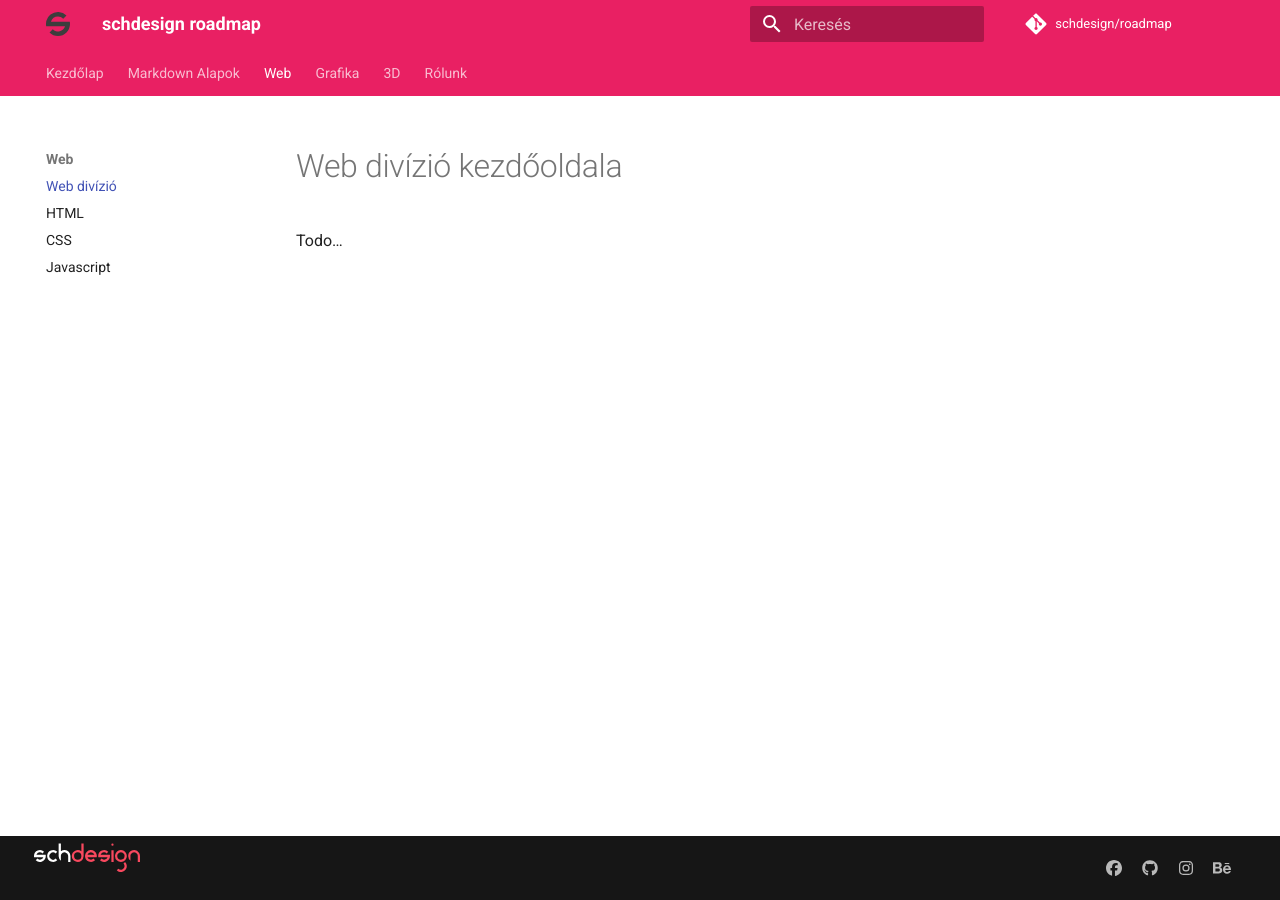
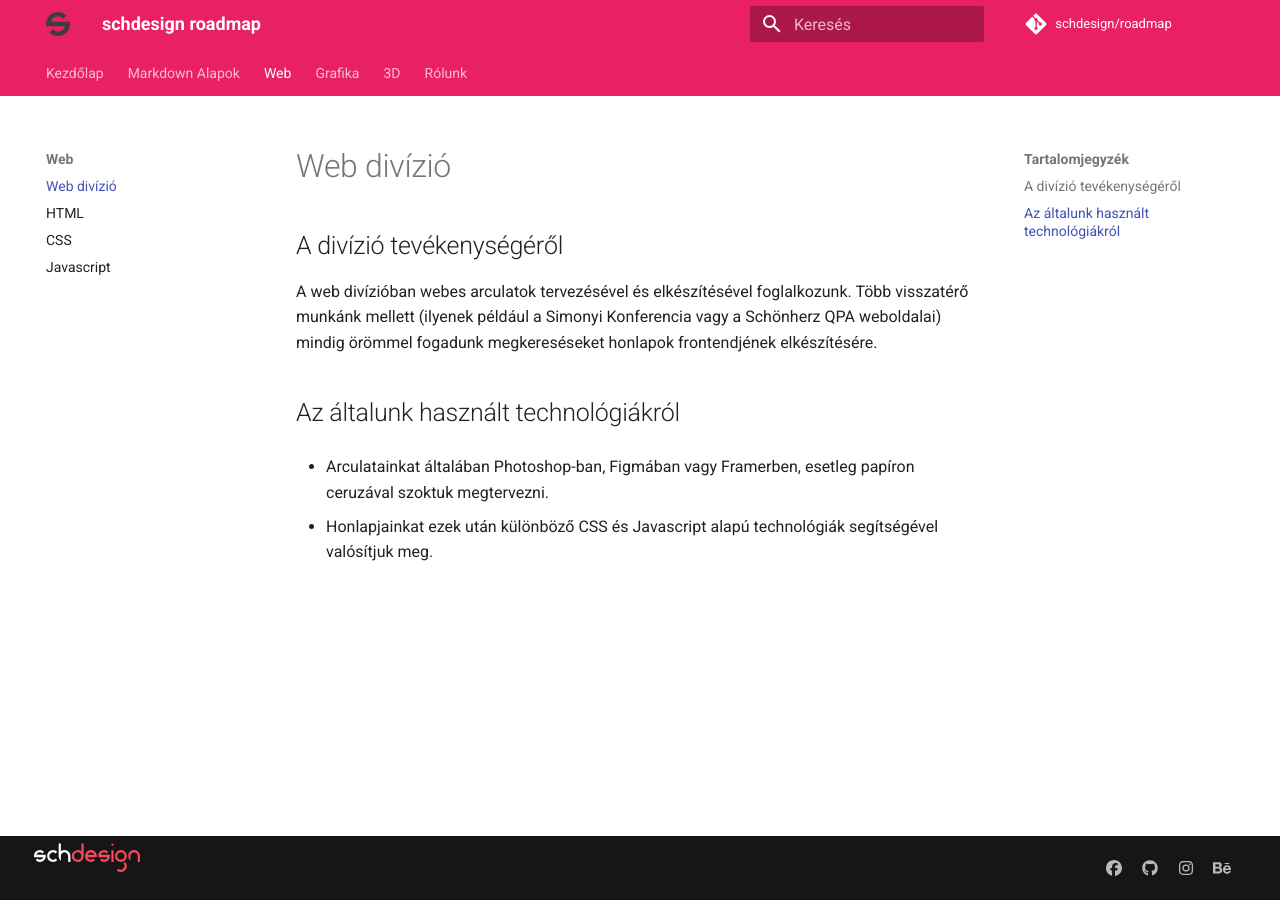
Before and after one commit to simonyiszk/schdesign-roadmap, an MkDocs documentation site: the page built from docs/web/web.md, in a window 1280 px wide. Built offline with MkDocs 1.6.1 and Material for MkDocs 9.7.7, drawn with Linux system fonts in a browser that asks for light colours.

Commit message:
Rövid webes bemutatkozó írása

```diff
--- a/docs/web/web.md
+++ b/docs/web/web.md
@@ -1,3 +1,11 @@
-#Web divízió kezdőoldala
+#Web divízió
 
-Todo...
+## A divízió tevékenységéről
+
+A web divízióban webes arculatok tervezésével és elkészítésével foglalkozunk. Több visszatérő munkánk mellett (ilyenek például a Simonyi Konferencia vagy a Schönherz QPA weboldalai) mindig örömmel fogadunk megkereséseket honlapok frontendjének elkészítésére.
+
+## Az általunk használt technológiákról
+
+- Arculatainkat általában Photoshop-ban, Figmában vagy Framerben, esetleg papíron ceruzával szoktuk megtervezni.
+
+- Honlapjainkat ezek után különböző CSS és Javascript alapú technológiák segítségével valósítjuk meg.
```
